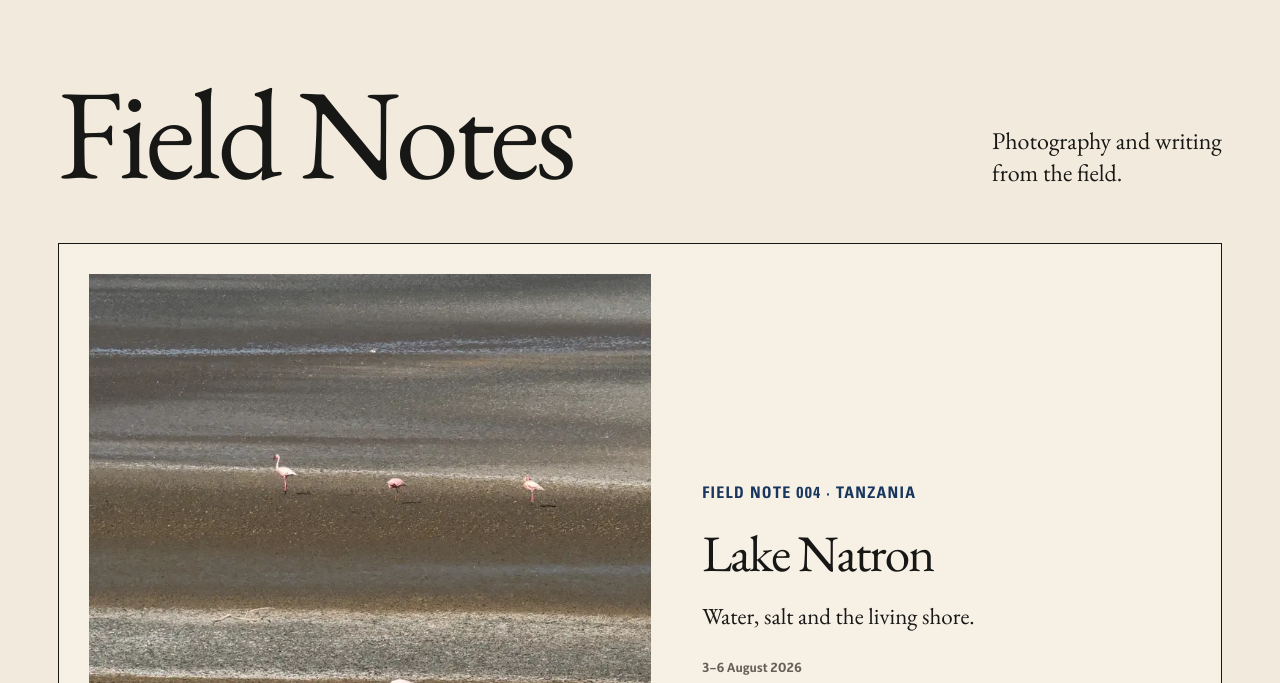
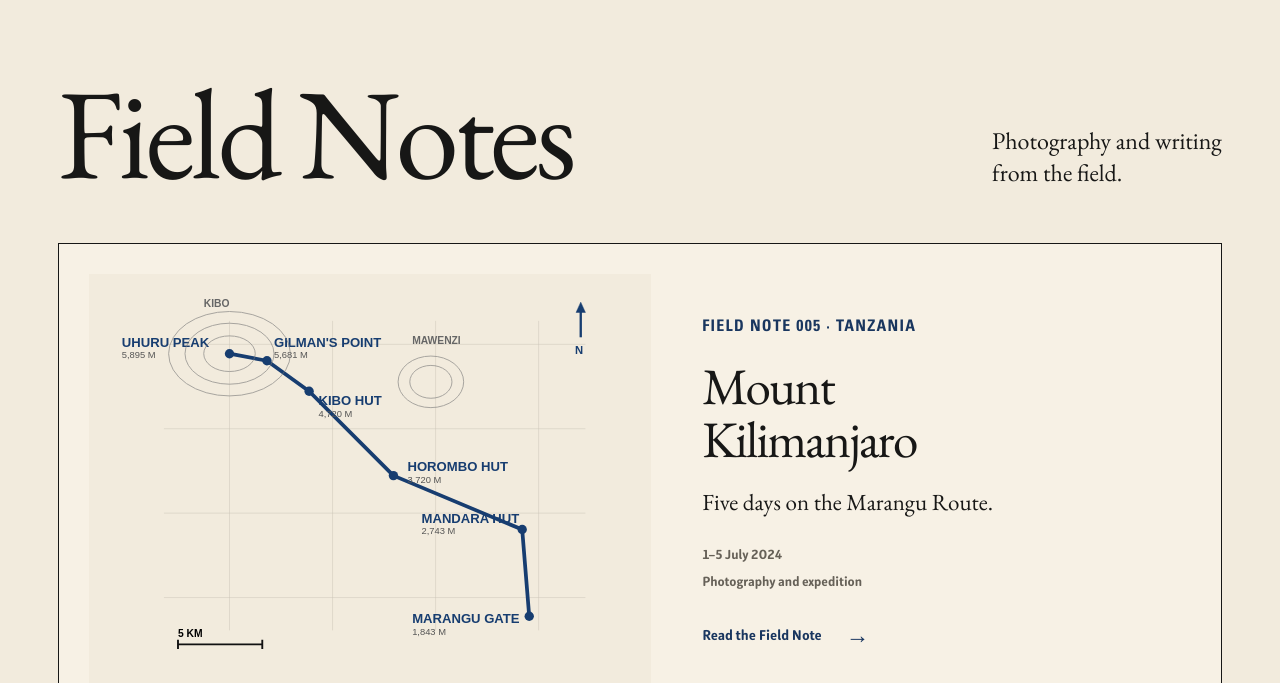
Before and after one commit to thefieldwitnesssociety/thefieldwitnesssociety.github.io, a website: page field-notes/index.html in a window 1280 px wide. Shown: the part 107-790 px from the top of the page. Drawn offline with Linux system fonts and the light colour scheme.

Commit message:
Add Field Note 005 to archive

```diff
--- a/field-notes/index.html
+++ b/field-notes/index.html
@@ -11,7 +11,20 @@
 <script src="/assets/legacy-navigation.js?v=b0a47252e0ae" defer></script><script src="/assets/site-navigation.js?v=73d27dae3629" defer></script>
 </head><body class="page-notes"><a class="skip-link" href="#main">Skip to content</a><header class="site-header"><div class="shell masthead"><a class="brand-lockup header-brand" href="/" aria-label="The Field Witness Society home"><img class="header-logo" src="/assets/brand/fws-horizontal-lockup.png" width="2048" height="423" alt="The Field Witness Society — Geography · Exploration · Documentary Practice"></a><button class="menu-toggle" aria-label="Open navigation" aria-controls="main-navigation" aria-expanded="false" hidden><span aria-hidden="true"></span><span aria-hidden="true"></span></button><nav id="main-navigation" class="main-nav" aria-label="Main navigation"><a href="/">Home</a><a href="/field-notes/" aria-current="page">Field Notes</a><a href="/about/">About</a><a href="/contacts/">Contacts</a></nav></div></header><main id="main" class="shell">
       <header class="page-heading notes-heading"><h1>Field Notes</h1><p class="standfirst">Photography and writing from the field.</p></header>
-      <div class="field-notes-list"><article class="field-note-card" aria-labelledby="note-004-title">
+      <div class="field-notes-list"><article class="field-note-card" aria-labelledby="note-005-title">
+          <a class="postcard" href="/field-notes/mount-kilimanjaro/" aria-labelledby="note-005-title" aria-describedby="note-005-deck">
+            <figure class="postcard-photo">
+              <img src="/assets/field-note-005/route-map.svg" sizes="(max-width:640px) calc(100vw - 78px), (max-width:860px) calc(91vw - 58px), (min-width:1875px) 830px, 45vw" width="1200" height="900" alt="Marangu Route from Marangu Gate to Uhuru Peak." fetchpriority="high">
+            </figure>
+            <div class="postcard-copy">
+              <p class="eyebrow">Field Note 005 · Tanzania</p>
+              <h2 id="note-005-title">Mount Kilimanjaro</h2>
+              <p class="postcard-deck" id="note-005-deck">Five days on the Marangu Route.</p>
+              <p class="postcard-meta"><span>1–5 July 2024</span><span>Photography and expedition</span></p>
+              <span class="postcard-open">Read the Field Note <span class="arrow" aria-hidden="true">→</span></span>
+            </div>
+          </a>
+        </article><article class="field-note-card" aria-labelledby="note-004-title">
           <a class="postcard" href="/field-notes/lake-natron/" aria-labelledby="note-004-title" aria-describedby="note-004-deck">
             <figure class="postcard-photo">
               <img src="/assets/field-note-004/figure-01-960.webp" srcset="/assets/field-note-004/figure-01-960.webp 768w, /assets/field-note-004/figure-01-1600.webp 1280w" sizes="(max-width:640px) calc(100vw - 78px), (max-width:860px) calc(91vw - 58px), (min-width:1875px) 830px, 45vw" width="1280" height="1600" alt="Flamingos scattered across alternating bands of shallow water and exposed ground at Lake Natron." fetchpriority="high">
```
